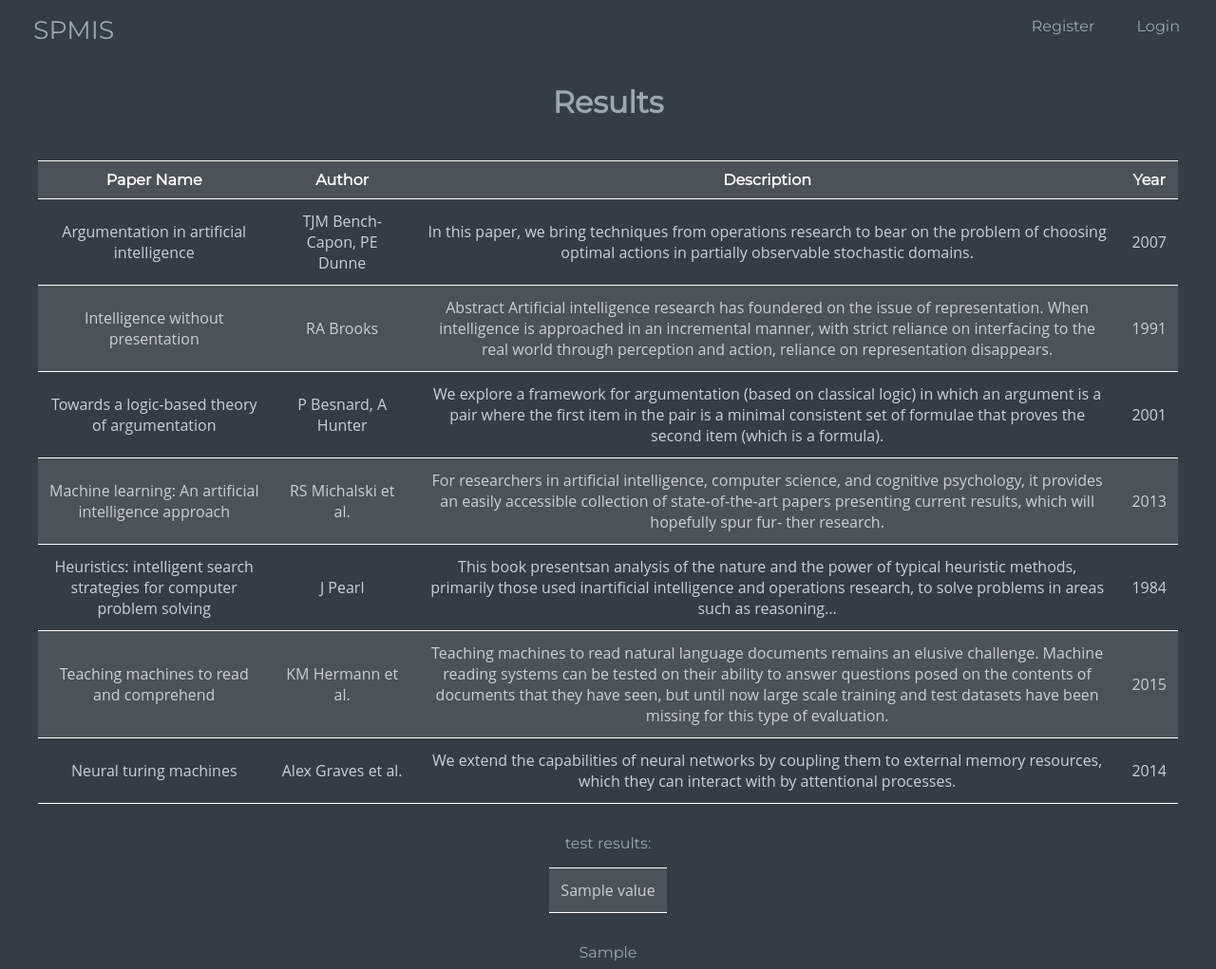
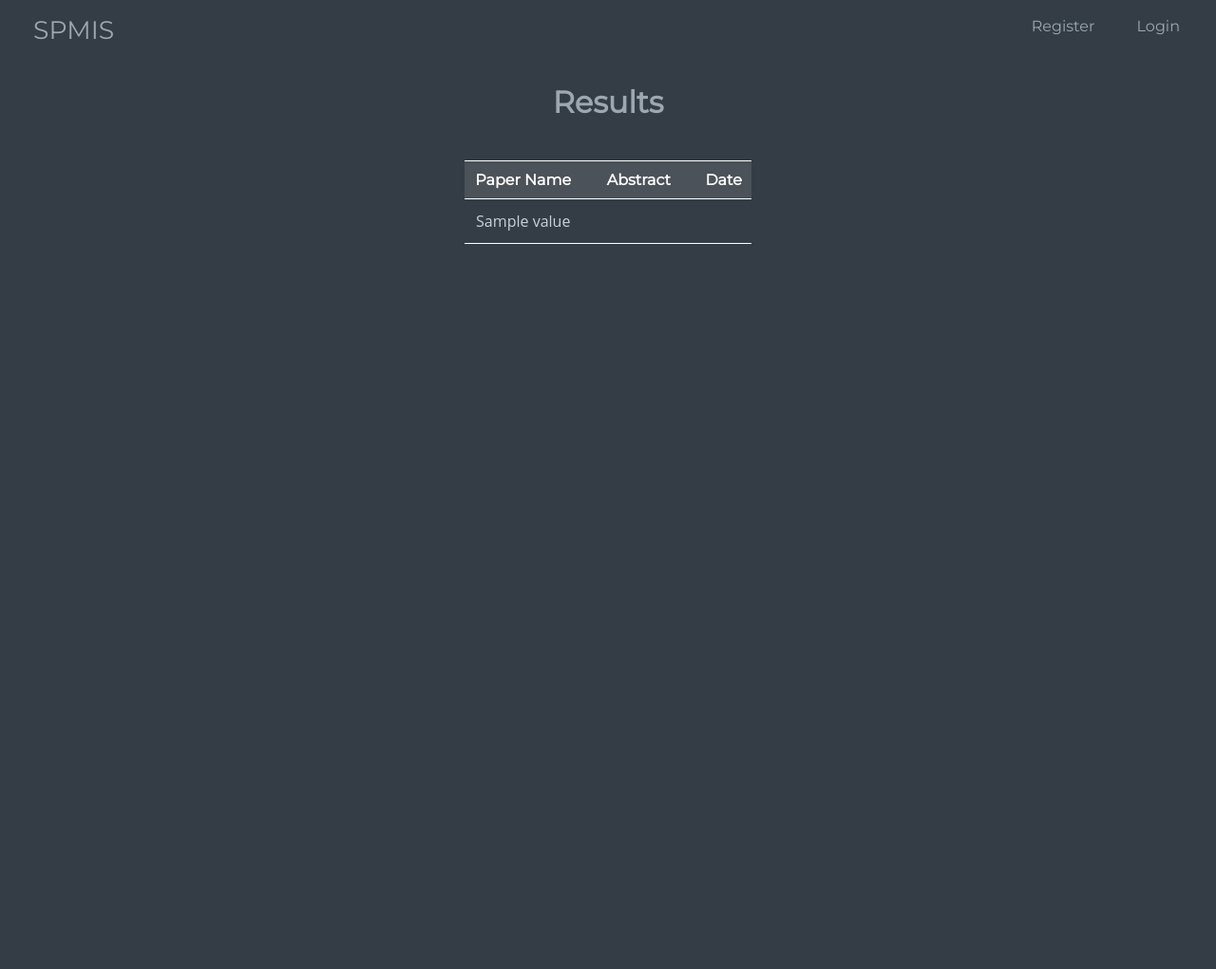
Before and after one commit to lucydale1/SPMIS, a Django app: template SPMIS_Proto/templates/results.html in a window 1280 px wide. Shown: the whole page at 95% size. After the commit the page ends 257 px from the top, so only its background shows below. Run offline with Django 3.2, Linux system fonts and the light colour scheme; the template is opened without the code that fills it: most values are stand-ins (such as "Sample title", 1, 10 or a date in 2020); some libraries are stand-ins or nearby versions.

Commit message:
now works for all key words entered

```diff
--- a/SPMIS_Proto/templates/results.html
+++ b/SPMIS_Proto/templates/results.html
@@ -3,79 +3,33 @@
 
 {% block content %}
 
-
-
 <h1>Results</h1>
 
-{{message}}
-
-        <table class="table">
-            <tr><th>Paper Name</th><th style="min-width: 100px">Author</th><th>Description</th><th>Year</th></tr>
+        <table>
             <tr>
-                <td><a href="#">Argumentation in artificial intelligence</a></td>
-                <td>TJM Bench-Capon, PE Dunne</td>
-                <td>In this paper, we bring techniques from operations research to bear on the problem of choosing optimal actions in partially observable stochastic domains. </td>
-                <td>2007</td>
+                <th>Paper Name</th><th style="min-width: 100px">Abstract</th><th>Date</th>
             </tr>
-            <tr>
-                <td><a href="#">Intelligence without presentation</a></td>
-                <td>RA Brooks</td>
-                <td>Abstract Artificial intelligence research has foundered on the issue of representation. When intelligence is approached in an incremental manner, with strict reliance on interfacing to the real world through perception and action, reliance on representation disappears.</td>
-                <td>1991</td>
-            </tr>
-            <tr>
-                <td><a href="#">Towards a logic-based theory of argumentation</a></td>
-                <td>P Besnard, A Hunter</td>
-                <td>We explore a framework for argumentation (based on classical logic) in which an argument is a pair where the first item in the pair is a minimal consistent set of formulae that proves the second item (which is a formula).</td>
-                <td>2001</td>
-            </tr>
-            <tr>
-                <td><a href="#">Machine learning: An artificial intelligence approach</a></td>
-                <td>RS Michalski et al.</td>
-                <td>For researchers in artificial intelligence, computer science, and cognitive psychology, it provides an easily accessible collection of state-of-the-art papers presenting current results, which will hopefully spur fur- ther research.</td>
-                <td>2013</td>
-            </tr>
-            <tr>
-                <td><a href="#">Heuristics: intelligent search strategies for computer problem solving</a></td>
-                <td>J Pearl</td>
-                <td>This book presentsan analysis of the nature and the power of typical heuristic methods, primarily those used inartificial intelligence and operations research, to solve problems in areas such as reasoning...</td>
-                <td>1984</td>
-            </tr>
-            <tr>
-                <td><a href="#">Teaching machines to read and comprehend</a></td>
-                <td>KM Hermann et al.</td>
-                <td>Teaching machines to read natural language documents remains an elusive challenge. Machine reading systems can be tested on their ability to answer questions posed on the contents of documents that they have seen, but until now large scale training and test datasets have been missing for this type of evaluation.</td>
-                <td>2015</td>
-            </tr>
-            <tr>
-                <td><a href="#">Neural turing machines</a></td>
-                <td>Alex Graves et al.</td>
-                <td>We extend the capabilities of neural networks by coupling them to external memory resources, which they can interact with by attentional processes.</td>
-                <td>2014</td>
-            </tr>
-        </table>
-
-        <p>
-            test results:
-        </p>
-
-        <table>
             {% for dict in api_results %}
               <tr>
               {% for key, value in dict.items %}
+                {% if key == "url" %}
+
+                {% endif %}
+              {% endfor %}
+
+              {% for key, value in dict.items %}
+                {% if key != "issn" and key != "url" and key == "title" %}
+                <td>
+                    <a href="">{{value}}</a>
+                </td>
+                {% elif key != "issn" and key != "url" %}
                 <td>
                     {{value}}
                 </td>
+                {% endif %}
               {% endfor %}
               </tr>
             {% endfor %}
         </table>
 
-
-
-
-
-        {{api_results}}
-
-
 {% endblock %}
```
Also changed, not shown: SPMIS_Proto/login/views.py (+2 -12 lines), 1 other file.
